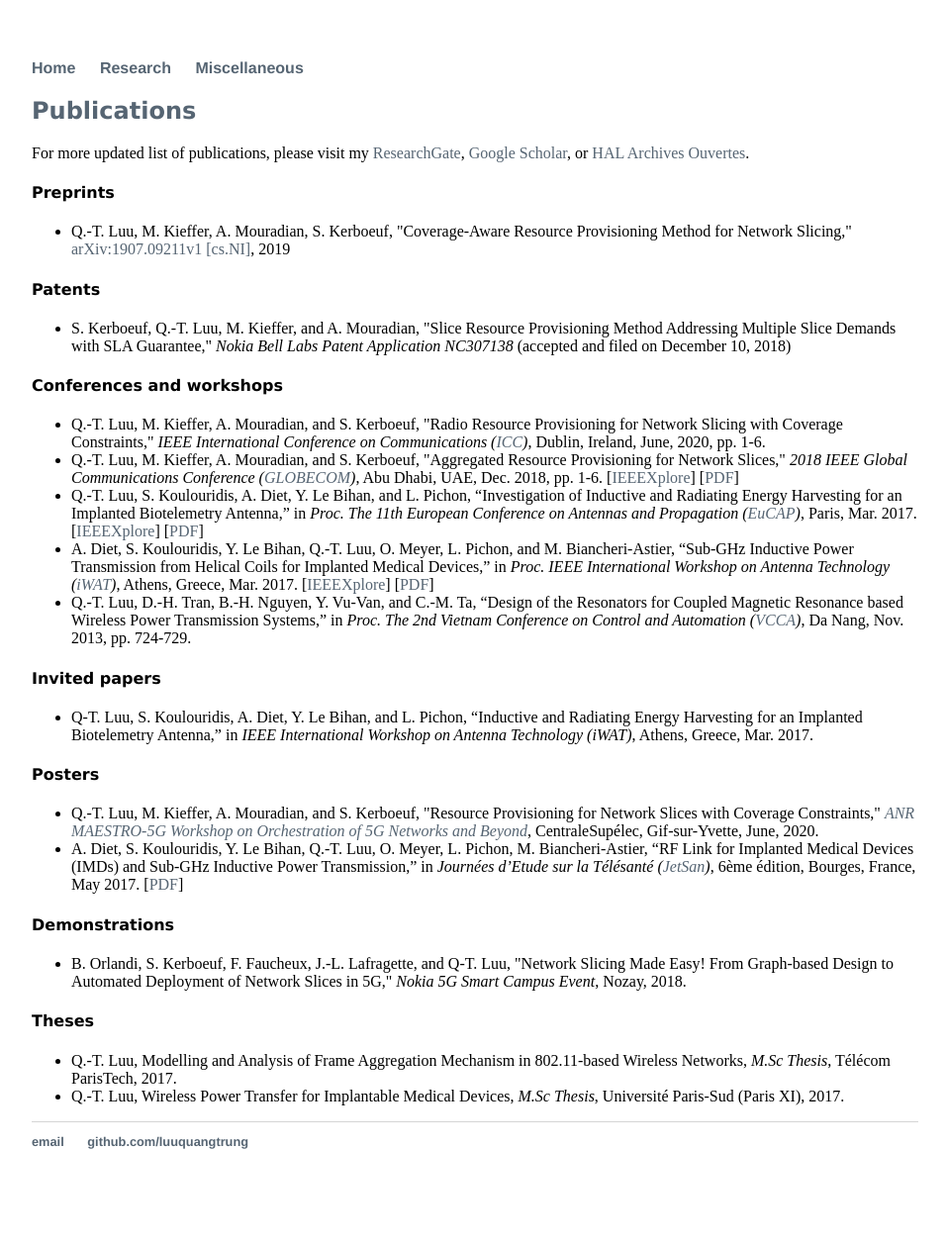
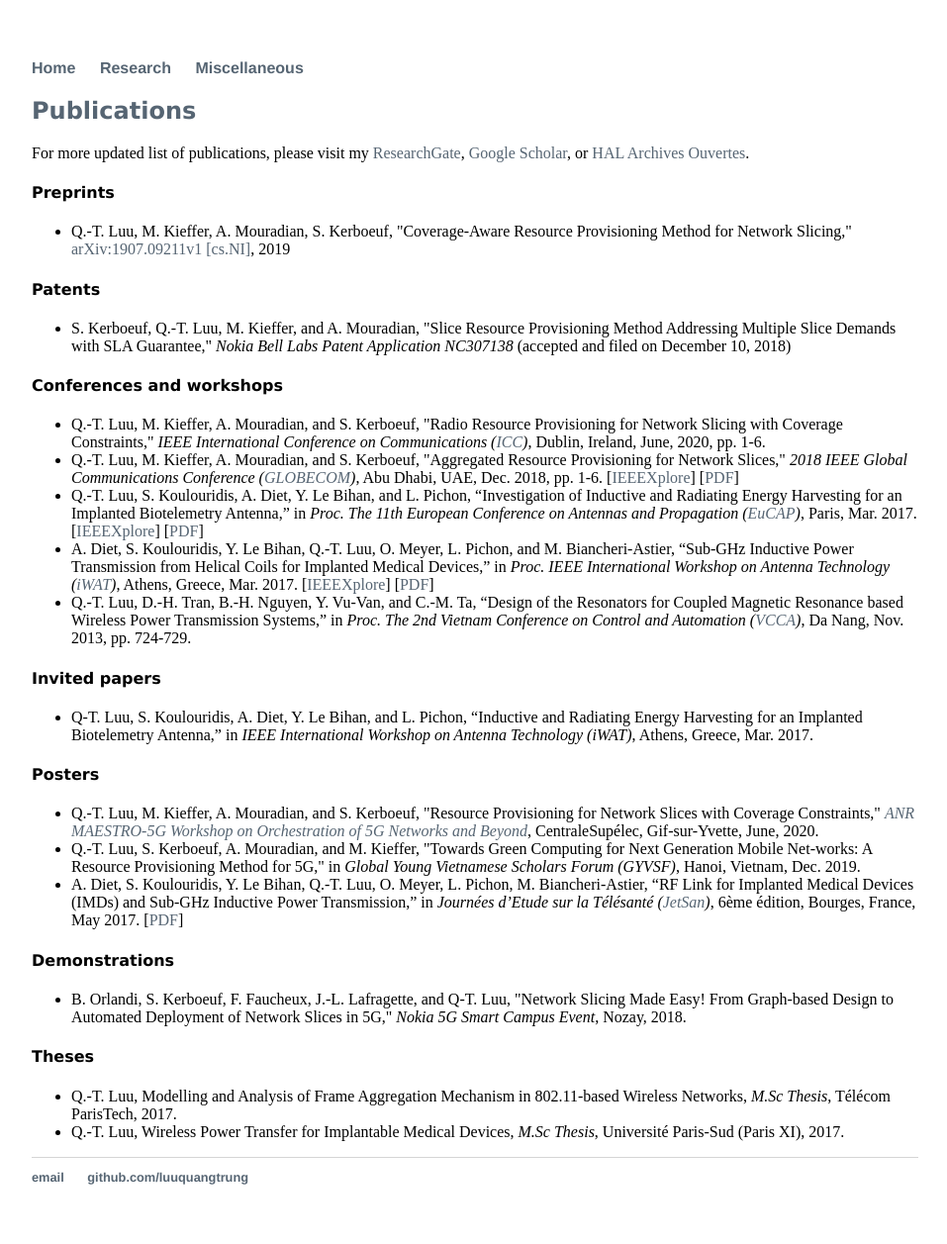
Before and after one commit to luuquangtrung/luuquangtrung.github.io_v1, a Jekyll site: the page built from research/index.html, in a window 1280 px wide. Shown: the whole page at 99% size, without its empty margins (160-1117 px from the left). Built offline with Jekyll 4.4.1, drawn with Linux system fonts in a browser that asks for light colours; before the commit the page ends 1221 px from its top, so only the background shows below that.

Commit message:
update index in research section

```diff
--- a/research/index.html
+++ b/research/index.html
@@ -68,6 +68,9 @@ For more updated list of publications, please visit my <a href="https://www.rese
 		Q.-T. Luu, M. Kieffer, A. Mouradian, and S. Kerboeuf, "Resource Provisioning for Network Slices with Coverage Constraints," <i><a href="https://orch5g.roc.cnam.fr/">ANR MAESTRO-5G Workshop on Orchestration of 5G Networks and Beyond</a></i>, CentraleSupélec, Gif-sur-Yvette, June, 2020.
 	</li>
 	<li>
+		Q.-T. Luu, S. Kerboeuf, A. Mouradian, and M. Kieffer, "Towards Green Computing for Next Generation Mobile Net-works:  A Resource Provisioning Method for 5G," in <i>Global Young Vietnamese Scholars Forum (GYVSF)</i>, Hanoi, Vietnam, Dec. 2019.
+	</li>
+	<li>
 		A. Diet, S. Koulouridis, Y. Le Bihan, Q.-T. Luu, O. Meyer, L. Pichon, M. Biancheri-Astier, “RF Link for Implanted Medical Devices (IMDs) and Sub-GHz Inductive Power Transmission,” in <i>Journées d’Etude sur la Télésanté (<a href="https://jetsan2017.sciencesconf.org/program">JetSan</a>)</i>, 6ème édition, Bourges, France, May 2017. [<a href="https://hal.archives-ouvertes.fr/hal-01692423/">PDF</a>]
 	</li>
 </ul>
```
Lines whose indentation alone changed are shown as unchanged.
